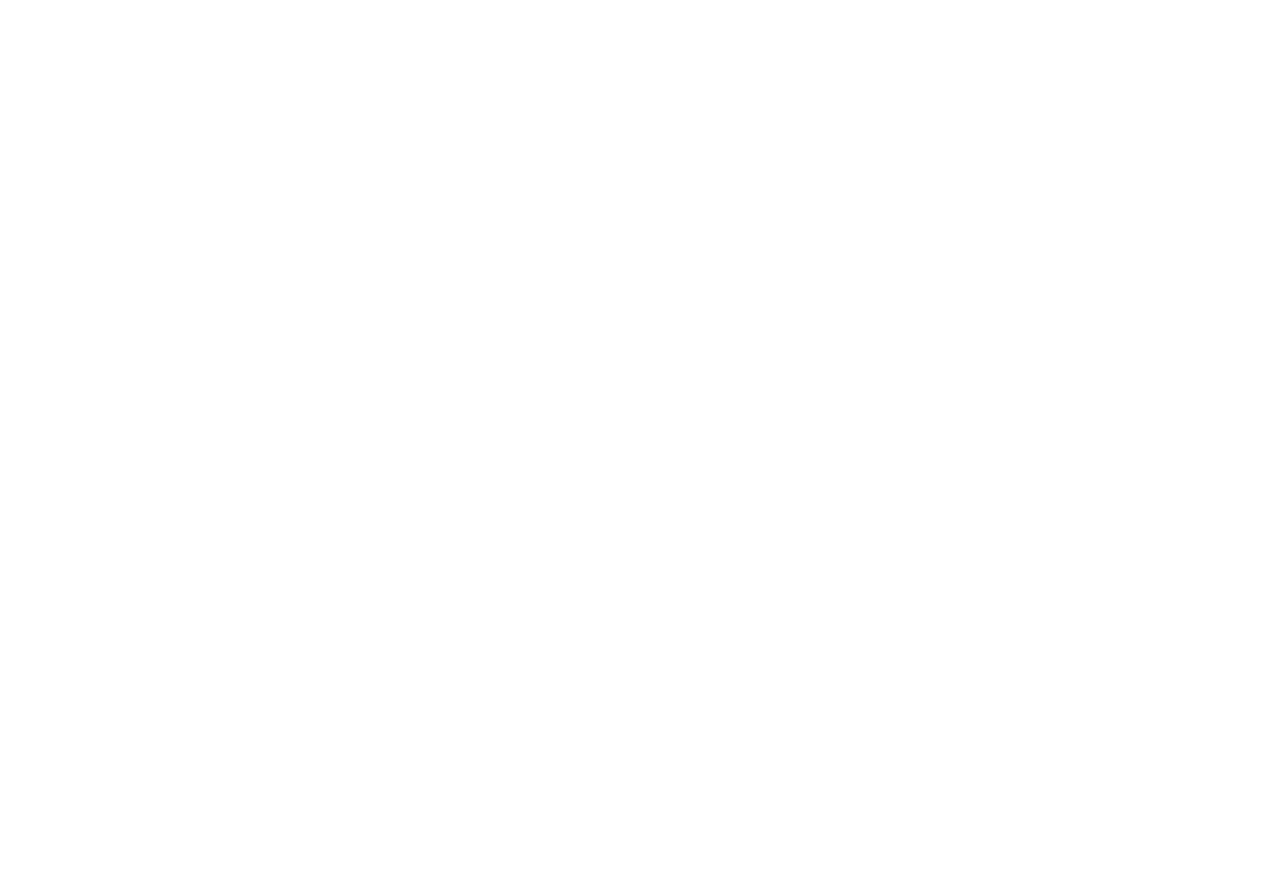
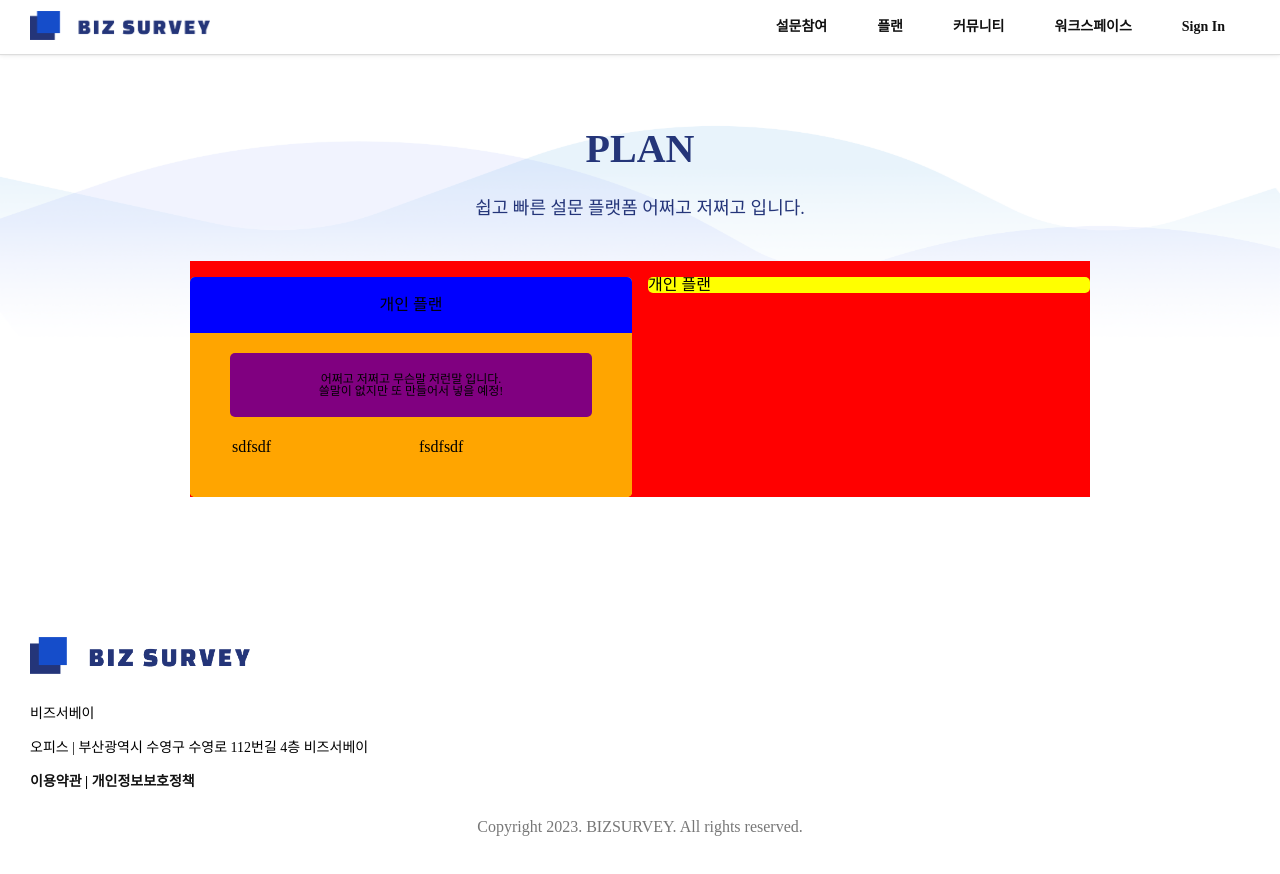
Before and after one commit to BIPA-8-3/BIZSurvey_FRONT, a React (Create React App) app: page /plan in a window 1280 px wide. Before the commit this address had no page. Shown: the top 874 px of the page. Before the commit the page ends 800 px from the top, so only its background shows below. Built offline with nearby package versions, Linux system fonts and the light colour scheme.

Commit message:
[Feat] : plan 페이지 적용
plan 페이지 적용

```diff
--- a/src/components/common/Header.jsx
+++ b/src/components/common/Header.jsx
@@ -39,7 +39,7 @@
         <div className={style.headerMenu}>
           <ul>
             <Link to={'/surveyPost'}><li>설문참여</li></Link>
-            <Link to={'/login'}><li>플랜</li></Link>
+            <Link to={'/plan'}><li>플랜</li></Link>
             <Link to={'/login'}><li>커뮤니티</li></Link>
             <Link to={'/login'}><li>워크스페이스</li></Link>
             <Link to={'/login'}><li>Sign In</li></Link>
--- /dev/null
+++ b/src/components/common/Plan.jsx
@@ -0,0 +1,61 @@
+// Header.jsx
+import React from 'react';
+import style from '../../style/Plan.module.css'
+import TextField from '@mui/material/TextField';
+import Button from '@mui/material/Button';
+import Radio from '@mui/material/Radio';
+import RadioGroup from '@mui/material/RadioGroup';
+import FormControlLabel from '@mui/material/FormControlLabel';
+import FormControl from '@mui/material/FormControl';
+import FormLabel from '@mui/material/FormLabel';
+import back from '../../assets/img/back.png'
+import Grid from '@mui/material/Grid';
+
+function Plan() {
+  return (
+    <div>
+      <div className={style.titleWrap}>
+          <h1 className='textCenter title textBold'>PLAN</h1>
+          <p className='textCenter subTitle'>쉽고 빠른 설문 플랫폼 어쩌고 저쩌고 입니다.</p>
+      </div>
+      <div className={style.planWrap} >
+        <Grid container spacing={2}>
+            <Grid item xs={12} md={6} lg={6} spacing={2}>
+                <div className={style.plan}>
+                    <div className={style.planHead}>
+                        <p>개인 플랜</p>
+                    </div>
+                    <div className={style.planBody}>
+                        <div className={style.subText}>
+                            <p>
+                                어쩌고 저쩌고 무슨말 저런말 입니다.<br/>
+                                쓸말이 없지만 또 만들어서 넣을 예정!
+                            </p>
+                        </div>
+                        <div className={style.itemList}>
+                            <Grid container spacing={2}>
+                                <Grid item xs={6} md={6} lg={6} spacing={2} spacing={2}>
+                                    sdfsdf
+                                </Grid>
+                                <Grid item xs={6} md={6} lg={6} spacing={2} spacing={2}>
+                                    fsdfsdf
+                                </Grid>
+                            </Grid>
+                        </div>
+                    </div>
+                </div>
+            </Grid>
+            <Grid item xs={12} md={6} lg={6} spacing={2}>
+                <div className={style.plan}>
+                    <p>개인 플랜</p>
+
+                </div>
+            </Grid>
+        </Grid>
+      </div>
+      <img src={back} alt="배경" className={style.back}/>
+    </div>
+  );
+}
+
+export default Plan;
--- a/src/components/user/Join.jsx
+++ b/src/components/user/Join.jsx
@@ -13,7 +13,10 @@
 function Join() {
   return (
     <div id={style.joinWrap}>
-      <h1 className={`${style.title}`+ ' textCenter textBold'}>JOIN</h1>
+      <div className={style.titleWrap}>
+          <h1 className='textCenter title textBold'>JOIN</h1>
+          <p className='textCenter subTitle'>쉽고 빠른 설문 플랫폼 어쩌고 저쩌고 입니다.</p>
+      </div>
 
       <label>이메일</label>
       <div className={style.inputWrap}>
--- a/src/components/user/Login.jsx
+++ b/src/components/user/Login.jsx
@@ -5,11 +5,15 @@
 import TextField from '@mui/material/TextField';
 import Button from '@mui/material/Button';
 import back from '../../assets/img/back.png'
+import { Link } from "react-router-dom";
 
 function Login() {
   return (
     <div id={style.loginWrap}>
-      <h1 className={`${style.title}`+ ' textCenter textBold'}>LOGIN</h1>
+      <div className={style.titleWrap}>
+          <h1 className='textCenter title textBold'>LOGIN</h1>
+          <p className='textCenter subTitle'>쉽고 빠른 설문 플랫폼 어쩌고 저쩌고 입니다.</p>
+      </div>
       <p></p>
       <img src={kakao} alt="카카오 로그인" className={`${style.kakaoLogin}`}/>
       <label style={{fontSize: '10px'}}>이메일</label>
@@ -20,7 +24,8 @@
       <Button variant="contained" href="#contained-buttons" sx={{marginTop:'40px', width:'100%', padding:'11.5px 14px', backgroundColor:'#243579'}}>
         Login
       </Button>
-      <img src={back} alt="카카오 로그인" className={style.back}/>
+      <p className={style.joinText}><Link to={'/join'}>아직 비즈서베이 회원이 아니신가요?</Link></p>
+      <img src={back} alt="배경" className={style.back}/>
     </div>
   );
 }
--- a/src/pages/Layout.jsx
+++ b/src/pages/Layout.jsx
@@ -13,7 +13,7 @@
             <div className="container">
                 <Outlet />
             </div>
-         <Footer></Footer>ß
+         <Footer></Footer>
      </div>
     )
  }
--- a/src/routes/Router.js
+++ b/src/routes/Router.js
@@ -7,6 +7,8 @@
 /****** Pages *******/
 const SurveyPostContainer = lazy(() => import("../components/common/SurveyPostContainer"));
 const Login = lazy(() => import("../components/user/Login"));
+const Join = lazy(() => import("../components/user/Join"));
+const Plan = lazy(() => import("../components/common/Plan"))
 
 const ThemeRoutes = [
     {
@@ -15,7 +17,9 @@
         children: [
             {path: "/", exact: true, element: <SurveyPostContainer />},
             {path: "/surveyPost", exact: true, element: <SurveyPostContainer />},
-            {path: "/login", exact: true, element: <Login />}
+            {path: "/login", exact: true, element: <Login />},
+            {path: "/join", exact: true, element: <Join />},
+            {path: "/plan", exact: true, element: <Plan />}
         ]
     }
 ];
--- /dev/null
+++ b/src/style/Plan.module.css
@@ -0,0 +1,68 @@
+
+.back{
+    width: 100%;
+    height: 100%;
+    position: absolute;
+    top:-80px;
+    left: 0px;
+    z-index: -1;
+    opacity: 0.5;
+}
+
+.planWrap{
+    width: 900px;
+    background-color: red;
+    margin: 0 auto;
+}
+
+.plan{
+    background-color: yellow;
+    border-radius: 5px;
+    overflow: hidden;
+}
+
+.planHead{
+    padding: 20px 0px;
+    background-color: blue;
+}
+
+.planHead p{
+    text-align: center;
+}
+
+.planBody{
+    padding: 20px;
+    background-color: orange;
+}
+
+.subText{
+    width: 80%;
+    background-color: purple;
+    padding: 20px;
+    margin: 0 auto;
+    border-radius: 5px;
+}
+
+.subText p{
+    text-align: center;
+    font-size: 12px;
+}
+
+.itemList{
+    padding: 22px;
+}
+
+
+/* 노트북 & 테블릿 가로 (해상도 1024px ~ 1279px)*/
+@media all and (min-width:1024px) and (max-width:1279px) {
+}
+
+/* 테블릿 가로 (해상도 768px ~ 1023px)*/
+@media all and (min-width:801px) and (max-width:1023px) {
+
+}
+
+/* 모바일 세로 (해상도 ~ 479px)*/
+@media all and (max-width:479px) {
+
+}
--- a/src/style/user/Join.module.css
+++ b/src/style/user/Join.module.css
@@ -1,14 +1,8 @@
 #joinWrap{
     width: 500px;
     margin: 0 auto;
-    margin-top: 150px;
 }
 
-.title{
-    font-size: 30px;
-    color: #243579;
-    margin-bottom: 60px;
-}
 
 label{
     font-size: 10pt !important;
@@ -75,7 +69,7 @@
     width: 100%;
     height: 100%;
     position: absolute;
-    top:400px;
+    top:-80px;
     left: 0px;
     z-index: -1;
     opacity: 0.5;
@@ -100,7 +94,6 @@
     #joinWrap{
         width: 90%;
         margin: 0 auto;
-        margin-top: 150px;
     }
     .input{
         width: 90%;
@@ -113,9 +106,6 @@
     }
     .inputDiv{
         width: 90%;
-    }
-    #loginWrap{
-        margin-top: 120px;
     }
     .kakaoLogin{
         width: 100%;
@@ -139,7 +129,4 @@
         border-radius: 0px 5px 5px 0px;
         cursor: pointer;
     }
-    #joinWrap{
-        margin-top: 120px;
-    }
 }
--- a/src/style/user/Login.module.css
+++ b/src/style/user/Login.module.css
@@ -3,14 +3,8 @@
     height: 500px;
     /* background-color: #f8f8f8; */
     margin: 0 auto;
-    margin-top: 150px;
 }
 
-.title{
-    font-size: 30px;
-    color: #243579;
-    margin-bottom: 40px;
-}
 
 .kakaoLogin{
     width: 100%;
@@ -38,7 +32,7 @@
     width: 100%;
     height: 100%;
     position: absolute;
-    top:300px;
+    top:-80px;
     left: 0px;
     z-index: -1;
     opacity: 0.5;
@@ -66,6 +60,22 @@
     padding: 11.5px 14px !important
 }
 
+.joinText{
+    text-align: center;
+    font-size: 10pt;
+    color: #154DCA;
+    cursor: pointer;
+    margin-top: 12px;
+}
+
+.joinText a{
+    color: #154DCA;
+}
+
+.joinText:hover{
+    font-weight: bold;
+}
+
 
 /* 노트북 & 테블릿 가로 (해상도 1024px ~ 1279px)*/
 @media all and (min-width:1024px) and (max-width:1279px) {
@@ -81,9 +91,6 @@
         font-size: 22px;
         margin-bottom: 20px;
     }
-    #loginWrap{
-        margin-top: 120px;
-    }
 }
 
 /* 모바일 세로 (해상도 ~ 479px)*/
@@ -95,9 +102,6 @@
         font-size: 22px;
         margin-bottom: 20px;
     }
-    #loginWrap{
-        margin-top: 120px;
-    }
     .kakaoLogin{
         width: 100%;
         height: auto;
```
